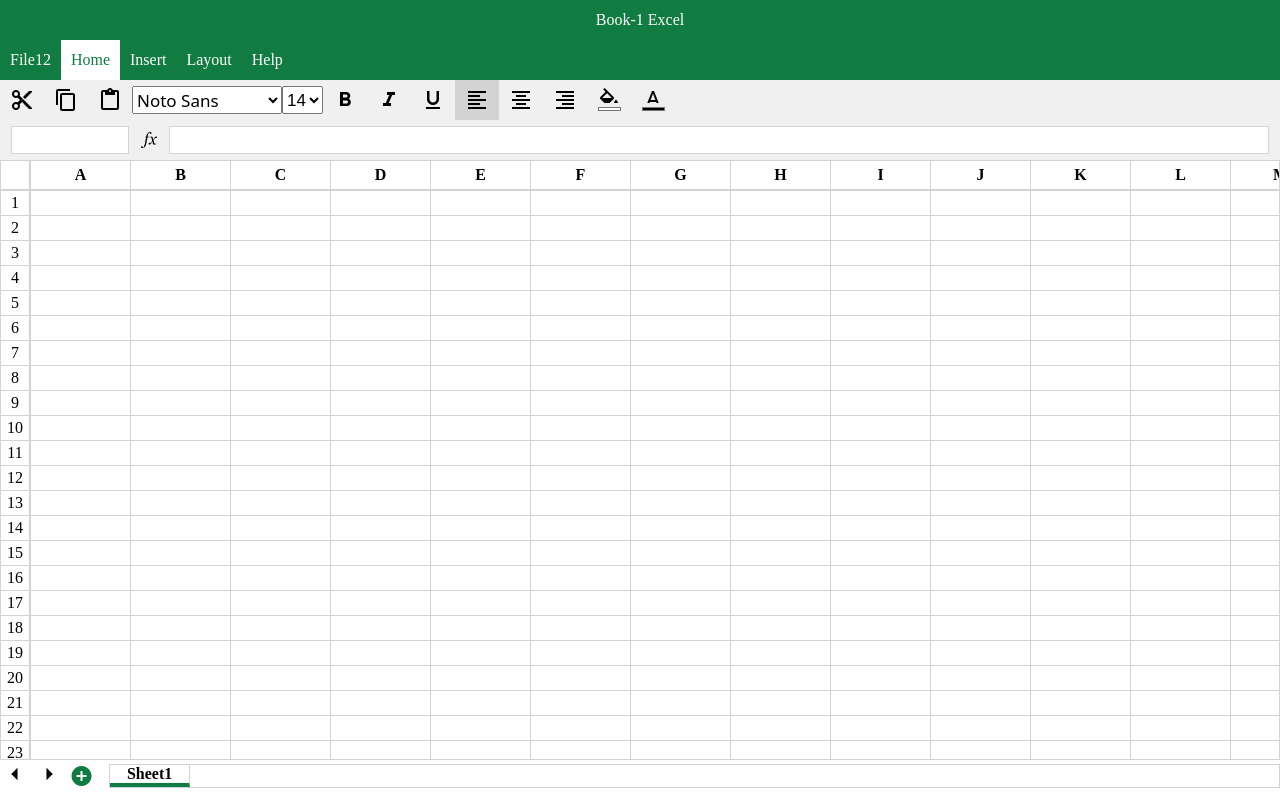
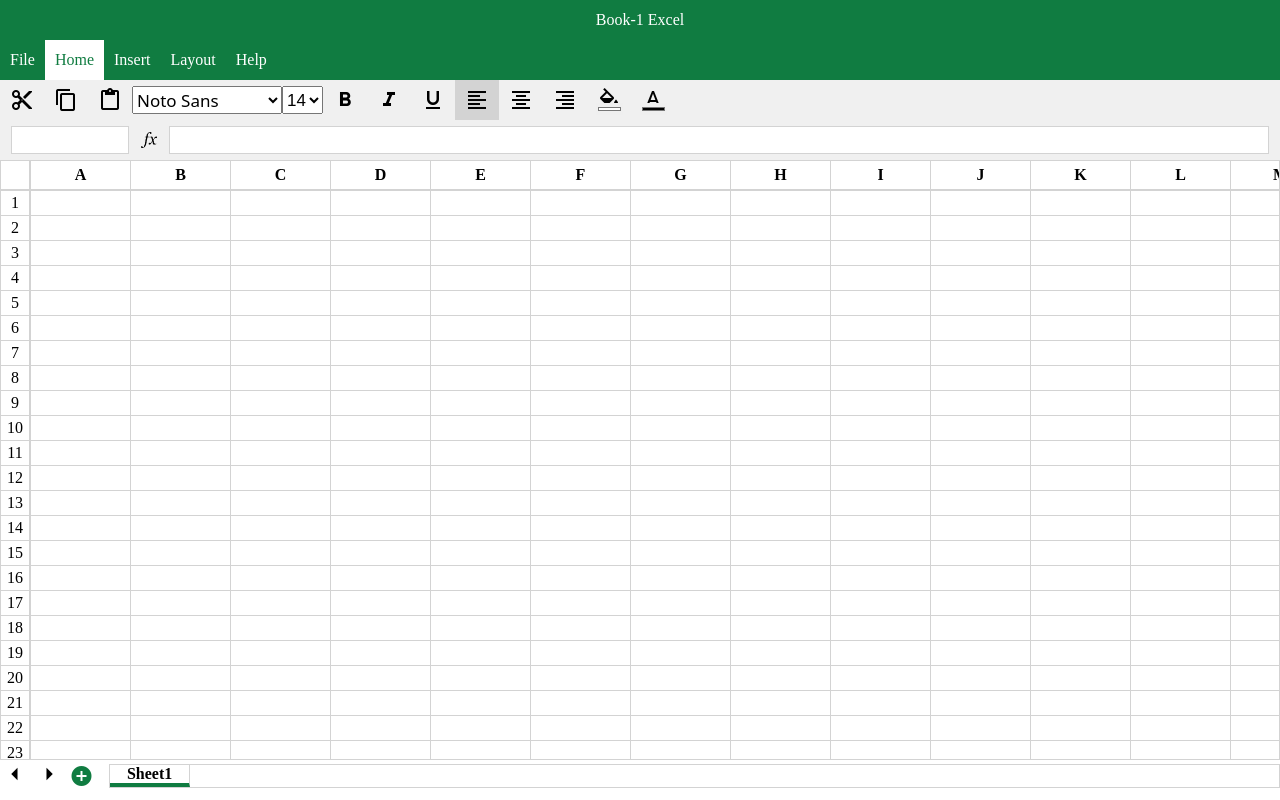
Before and after one commit to Preeti-Tanwar/Excel-Clone, a plain HTML site: page index.html in a window 1280 px wide. Drawn offline with nearby package versions, Linux system fonts and the light colour scheme.

Commit message:
changed file heading from file12 to file

```diff
--- a/index.html
+++ b/index.html
@@ -12,7 +12,7 @@
     <div class="container">
         <div class="title-bar">Book-1 Excel</div>
         <div class="menu-bar">
-            <div class="menu-file menu-item">File12</div>
+            <div class="menu-file menu-item">File</div>
             <div class="menu-home menu-item selected">Home</div>
             <div class="menu-insert menu-item">Insert</div>
             <div class="menu-layout menu-item">Layout</div>
```
